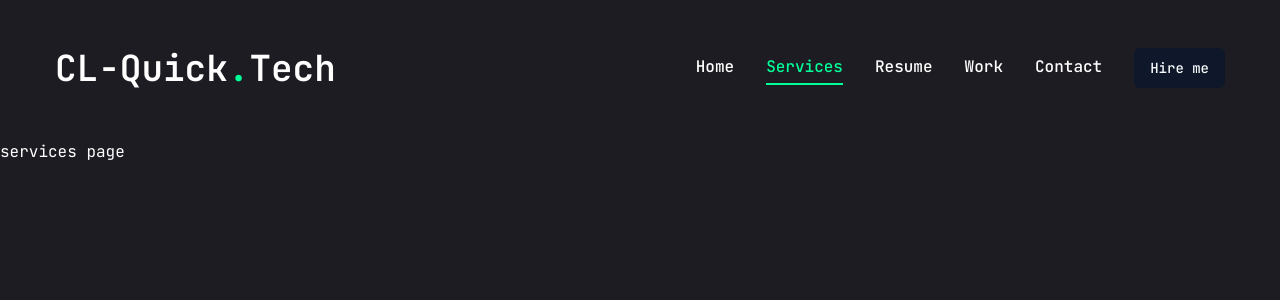
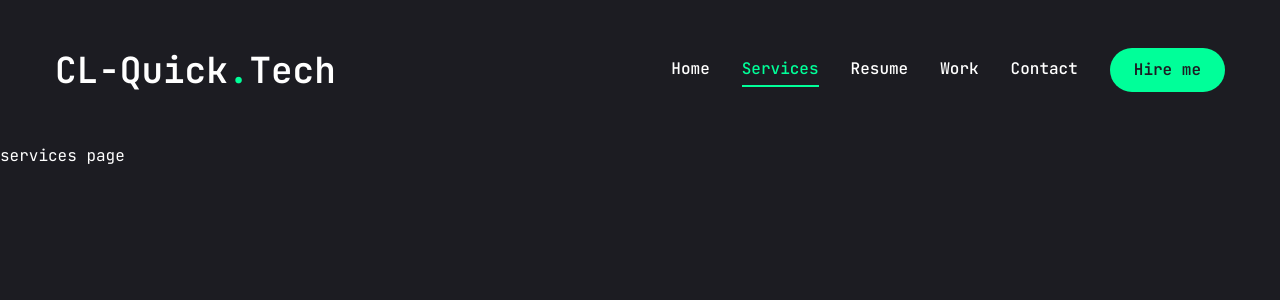
Before and after one commit to Magnet-Sys/portafolio, a Next.js app: page /services in a window 1280 px wide. Shown: the top 300 px of the page. Built offline with nearby package versions, Linux system fonts and the light colour scheme.

Commit message:
navbar mobile full added

```diff
--- a/components/MobileNav.jsx
+++ b/components/MobileNav.jsx
@@ -37,7 +37,29 @@
       </SheetTrigger>
       <SheetContent className="flex flex-col">
         {/* logo */}
-        <div>logo</div>
+        <div className="mt-32 mb-40 text-center text-2xl">
+          <Link href="/">
+            <h1 className="text-4xl font-semibold">
+              CL-Quick<span className="text-accent">.</span>Tech
+            </h1>
+          </Link>
+        </div>
+        {/* nav */}
+        <nav className="flex flex-col justify-center items-center gap-8">
+          {links.map((link, index) => {
+            return (
+              <Link
+                href={link.path}
+                key={index}
+                className={`${
+                  link.path === pathname &&
+                  "text-accent border-b-2 border-accent"
+                } text-xl capitalize hover:text-accent transition-all`}>
+                {link.name}
+              </Link>
+            );
+          })}
+        </nav>
       </SheetContent>
     </Sheet>
   );
--- a/components/ui/button.jsx
+++ b/components/ui/button.jsx
@@ -1,29 +1,23 @@
-import * as React from "react"
-import { Slot } from "@radix-ui/react-slot"
+import * as React from "react";
+import { Slot } from "@radix-ui/react-slot";
 import { cva } from "class-variance-authority";
 
-import { cn } from "@/lib/utils"
+import { cn } from "@/lib/utils";
 
 const buttonVariants = cva(
-  "inline-flex items-center justify-center whitespace-nowrap rounded-md text-sm font-medium ring-offset-white transition-colors focus-visible:outline-none focus-visible:ring-2 focus-visible:ring-slate-950 focus-visible:ring-offset-2 disabled:pointer-events-none disabled:opacity-50 dark:ring-offset-slate-950 dark:focus-visible:ring-slate-300",
+  "inline-flex items-center justify-center whitespace-nowrap rounded-full text-base font-semibold ring-offset-white transition-colors",
   {
     variants: {
       variant: {
-        default: "bg-slate-900 text-slate-50 hover:bg-slate-900/90 dark:bg-slate-50 dark:text-slate-900 dark:hover:bg-slate-50/90",
-        destructive:
-          "bg-red-500 text-slate-50 hover:bg-red-500/90 dark:bg-red-900 dark:text-slate-50 dark:hover:bg-red-900/90",
+        default: "bg-accent text-primary hover:bg-accent-hover",
+        primary: "bg-primary text-white",
         outline:
-          "border border-slate-200 bg-white hover:bg-slate-100 hover:text-slate-900 dark:border-slate-800 dark:bg-slate-950 dark:hover:bg-slate-800 dark:hover:text-slate-50",
-        secondary:
-          "bg-slate-100 text-slate-900 hover:bg-slate-100/80 dark:bg-slate-800 dark:text-slate-50 dark:hover:bg-slate-800/80",
-        ghost: "hover:bg-slate-100 hover:text-slate-900 dark:hover:bg-slate-800 dark:hover:text-slate-50",
-        link: "text-slate-900 underline-offset-4 hover:underline dark:text-slate-50",
+          "border border-accent bg-transparent text-accent hover:bg-accent hover:text-primary",
       },
       size: {
-        default: "h-10 px-4 py-2",
-        sm: "h-9 rounded-md px-3",
-        lg: "h-11 rounded-md px-8",
-        icon: "h-10 w-10",
+        default: "h-[44px] px-6",
+        md: "h-[48px] px-6",
+        lg: "h-[56px] px-8 text-sm uppercase tracking-[2px]",
       },
     },
     defaultVariants: {
@@ -31,17 +25,20 @@
       size: "default",
     },
   }
-)
+);
 
-const Button = React.forwardRef(({ className, variant, size, asChild = false, ...props }, ref) => {
-  const Comp = asChild ? Slot : "button"
-  return (
-    (<Comp
-      className={cn(buttonVariants({ variant, size, className }))}
-      ref={ref}
-      {...props} />)
-  );
-})
-Button.displayName = "Button"
+const Button = React.forwardRef(
+  ({ className, variant, size, asChild = false, ...props }, ref) => {
+    const Comp = asChild ? Slot : "button";
+    return (
+      <Comp
+        className={cn(buttonVariants({ variant, size, className }))}
+        ref={ref}
+        {...props}
+      />
+    );
+  }
+);
+Button.displayName = "Button";
 
-export { Button, buttonVariants }
+export { Button, buttonVariants };
--- a/components/ui/sheet.jsx
+++ b/components/ui/sheet.jsx
@@ -36,7 +36,7 @@
           "inset-x-0 bottom-0 border-t data-[state=closed]:slide-out-to-bottom data-[state=open]:slide-in-from-bottom",
         left: "inset-y-0 left-0 h-full w-3/4 border-r data-[state=closed]:slide-out-to-left data-[state=open]:slide-in-from-left sm:max-w-sm",
         right:
-          "inset-y-0 right-0 h-full w-3/4  border-l data-[state=closed]:slide-out-to-right data-[state=open]:slide-in-from-right sm:max-w-sm",
+          "inset-y-0 right-0 h-full w-3/4 data-[state=closed]:slide-out-to-right data-[state=open]:slide-in-from-right sm:max-w-sm",
       },
     },
     defaultVariants: {
@@ -54,7 +54,7 @@
         className={cn(sheetVariants({ side }), className)}
         {...props}>
         {children}
-        <SheetPrimitive.Close className="absolute right-4 top-4 rounded-sm opacity-70 ring-offset-white transition-opacity hover:opacity-100 focus:outline-none focus:ring-2 focus:ring-slate-950 focus:ring-offset-2 disabled:pointer-events-none data-[state=open]:bg-slate-100 dark:ring-offset-slate-950 dark:focus:ring-slate-300 dark:data-[state=open]:bg-slate-800">
+        <SheetPrimitive.Close className="absolute right-8 top-8 transition-opacity outline-none">
           <IoMdClose className="text-3xl text-accent" />
           <span className="sr-only">Close</span>
         </SheetPrimitive.Close>
```
